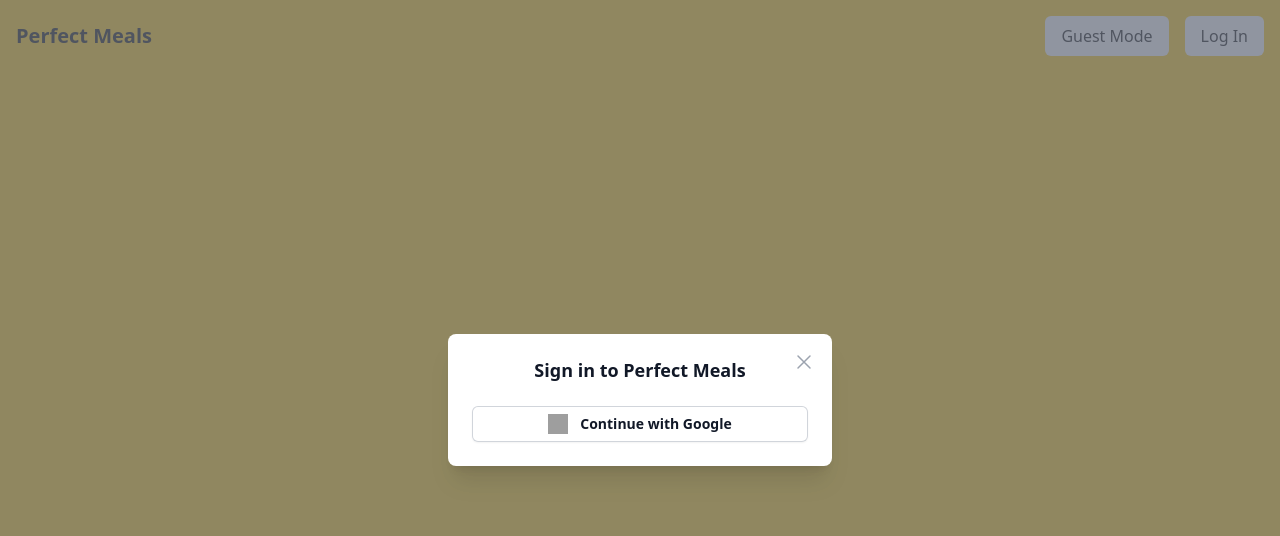
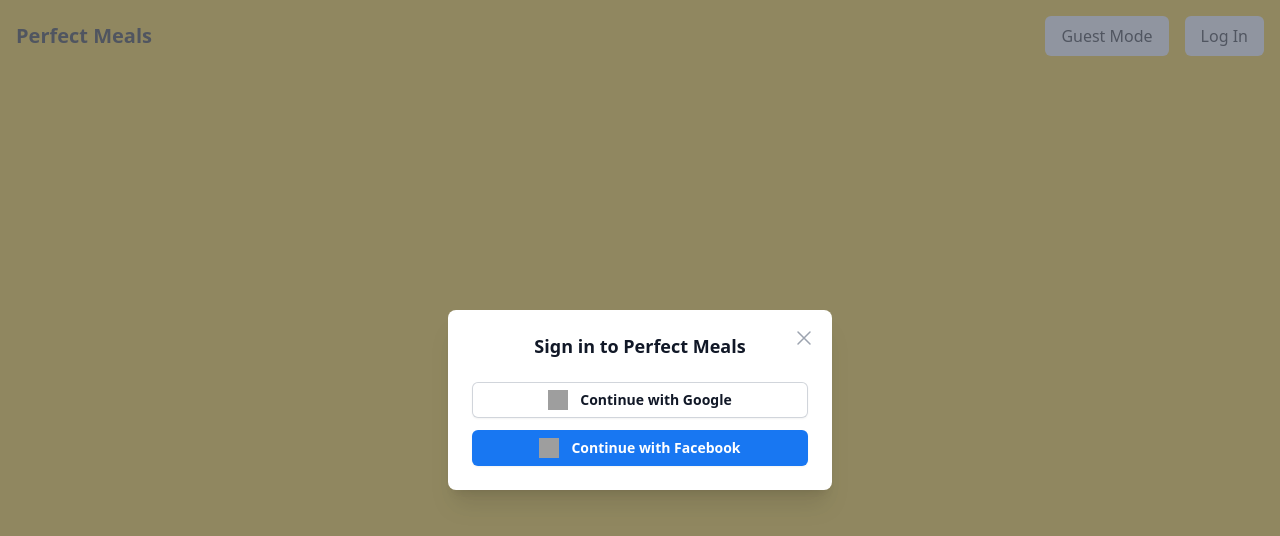
Before and after one commit to lehinadenekan/perfect-meals, a Next.js app: page / in a window 1280 px wide. Both pictures are taken after a click on the button "Log In". Shown: the top 536 px of the page. Built offline with nearby package versions, Linux system fonts and the light colour scheme; no server answers; grey boxes are pictures that could not be loaded.

Commit message:
added facebook authentication

```diff
--- a/app/api/auth/[...nextauth]/route.ts
+++ b/app/api/auth/[...nextauth]/route.ts
@@ -1,11 +1,16 @@
 import NextAuth from 'next-auth'
 import GoogleProvider from 'next-auth/providers/google'
+import FacebookProvider from 'next-auth/providers/facebook'
 
 const handler = NextAuth({
   providers: [
     GoogleProvider({
       clientId: process.env.GOOGLE_ID || '',
       clientSecret: process.env.GOOGLE_SECRET || '',
+    }),
+    FacebookProvider({
+      clientId: process.env.FACEBOOK_ID || '',
+      clientSecret: process.env.FACEBOOK_SECRET || '',
     }),
   ],
   pages: {
--- a/app/components/AuthModal.tsx
+++ b/app/components/AuthModal.tsx
@@ -33,6 +33,31 @@
     } catch (err) {
       setError('An unexpected error occurred. Please try again.')
       console.error('Google sign-in error:', err)
+    } finally {
+      setIsLoading(false)
+    }
+  }
+
+  const handleFacebookLogin = async () => {
+    try {
+      setIsLoading(true)
+      setError('')
+
+      const result = await signIn('facebook', {
+        redirect: false,
+        callbackUrl: window.location.origin
+      })
+
+      if (result?.error) {
+        setError('Failed to sign in with Facebook. Please try again.')
+      } else if (result?.ok) {
+        // Wait briefly for the session to update
+        await new Promise(resolve => setTimeout(resolve, 1000))
+        onClose()
+      }
+    } catch (err) {
+      setError('An unexpected error occurred. Please try again.')
+      console.error('Facebook sign-in error:', err)
     } finally {
       setIsLoading(false)
     }
@@ -92,7 +117,7 @@
                     </div>
                   )}
 
-                  <div className="mt-6">
+                  <div className="mt-6 space-y-3">
                     <button
                       onClick={handleGoogleLogin}
                       disabled={isLoading || status === 'loading'}
@@ -100,6 +125,15 @@
                     >
                       <img className="h-5 w-5" src="https://www.svgrepo.com/show/475656/google-color.svg" alt="Google logo" />
                       {isLoading ? 'Signing in...' : 'Continue with Google'}
+                    </button>
+
+                    <button
+                      onClick={handleFacebookLogin}
+                      disabled={isLoading || status === 'loading'}
+                      className="flex w-full items-center justify-center gap-3 rounded-md bg-[#1877F2] px-3 py-2 text-sm font-semibold text-white shadow-sm hover:bg-[#166FE5] disabled:opacity-50 disabled:cursor-not-allowed"
+                    >
+                      <img className="h-5 w-5" src="https://www.svgrepo.com/show/475647/facebook-color.svg" alt="Facebook logo" />
+                      {isLoading ? 'Signing in...' : 'Continue with Facebook'}
                     </button>
                   </div>
                 </div>
```
